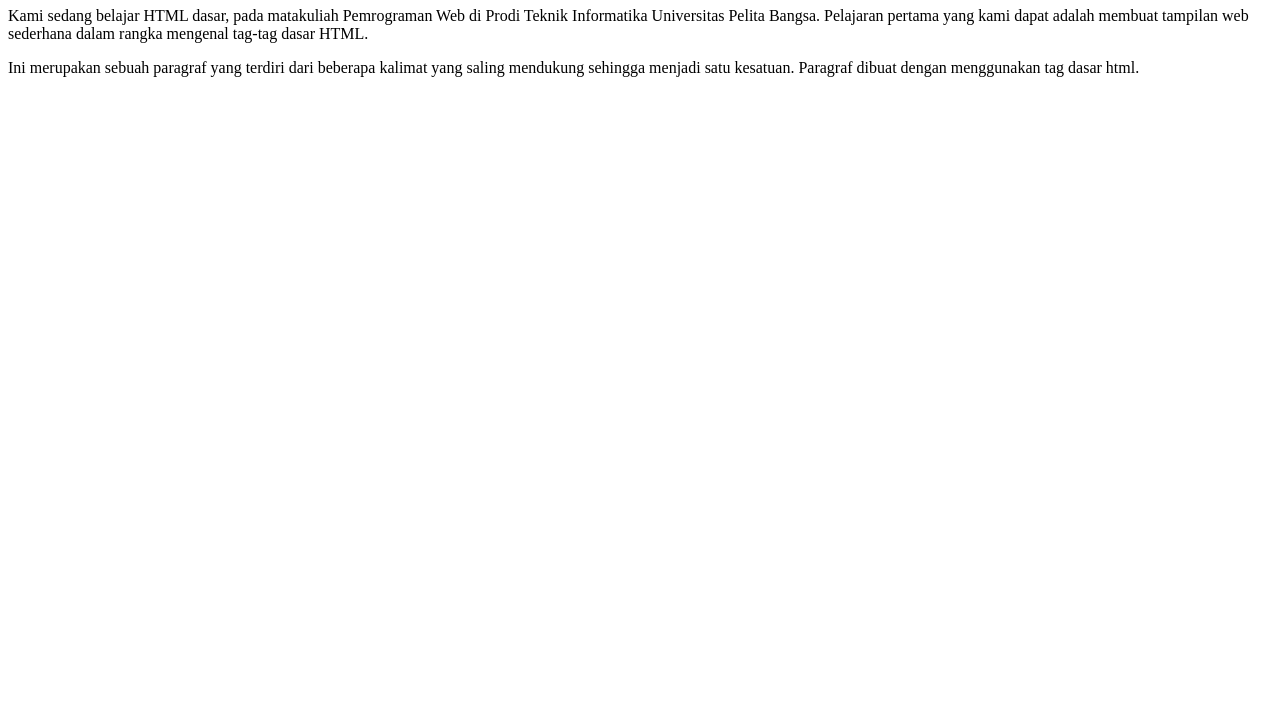
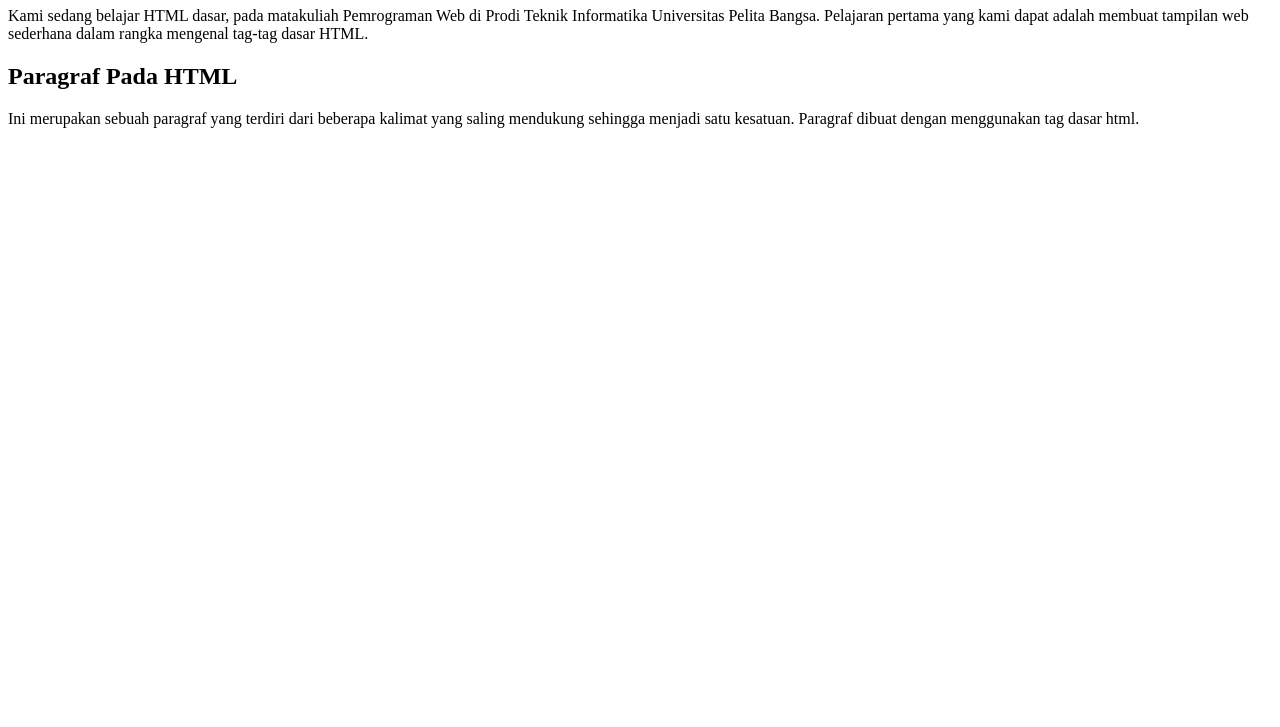
Before and after one commit to TaryadiTaryadi/PemogramanWeb1Lab1, a plain HTML site: page Labs1_tag_dasar.html in a window 1280 px wide. Shown: the part 73-800 px from the top of the page. Drawn offline with Linux system fonts and the light colour scheme.

Commit message:
menambahkan screenshoot

```diff
--- a/Labs1_tag_dasar.html
+++ b/Labs1_tag_dasar.html
@@ -7,7 +7,7 @@
     <title>Tag HTML Dasar</title>
 </head>
 <body>
-    <!-- Menambahkan Judul-->
+    <!-- Judul Paragraf Pertama-->
     <h1>Belajar Dasar HTML</h1>
     <!-- Membuat Paragraf-->
     <!-- Ini adalah paragraf pertama -->
@@ -15,6 +15,8 @@
     Web di Prodi Teknik Informatika Universitas Pelita Bangsa. Pelajaran pertama
     yang kami dapat adalah membuat tampilan web sederhana dalam rangka mengenal
     tag-tag dasar HTML.</p>
+    <!--Judul Paragraf Kedua-->
+    <h2>Paragraf Pada HTML</h2>
     <!-- Ini adalah paragraf kedua -->
     <p align=”right”>Ini merupakan sebuah paragraf yang terdiri dari beberapa
     kalimat yang saling mendukung sehingga menjadi satu kesatuan. Paragraf dibuat
```
Also changed, not shown: Screenshoot/ss2.png (added), 1 other file.
